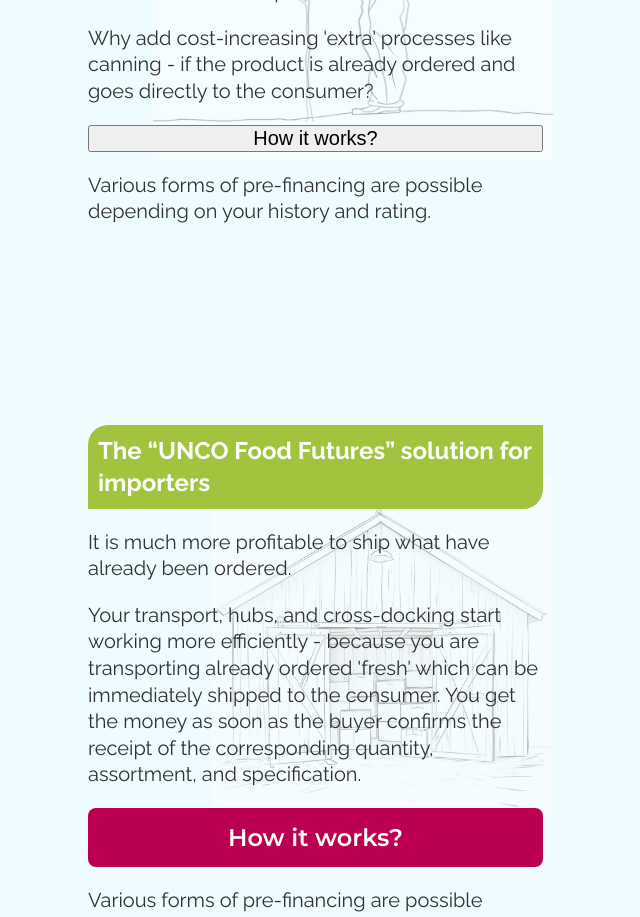
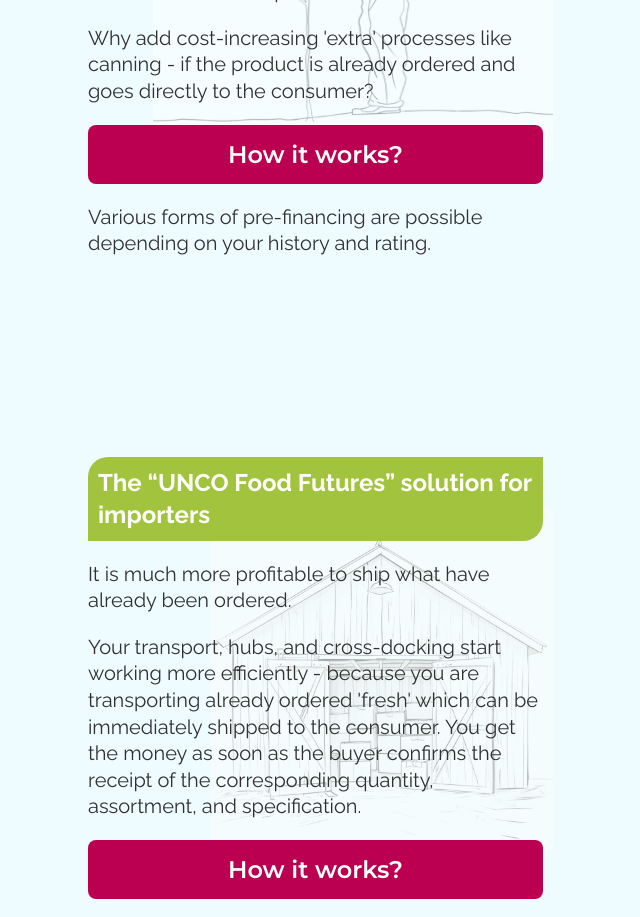
Before and after one commit to darina9/UNCO_tree, a Vue app: page / in a window 1280 px wide. Shown: the part 1940-2857 px from the top of the page, without its empty margins (392-1032 px from the left). Built offline with nearby package versions, Linux system fonts and the light colour scheme.

Commit message:
Update FourthComponent.vue

```diff
--- a/src/components/FourthComponent.vue
+++ b/src/components/FourthComponent.vue
@@ -9,9 +9,9 @@
     <p class="fourth__title_text">
       {{ $t("fourth.title_text2") }}
     </p>
-    <button class="btn">
+    <a href="#HIW" class="btn-link">
       {{ $t("fourth.button") }}
-    </button>
+    </a>
     <p class="fourth__title_text">
       {{ $t("fourth.title_text3") }}
     </p>
```
